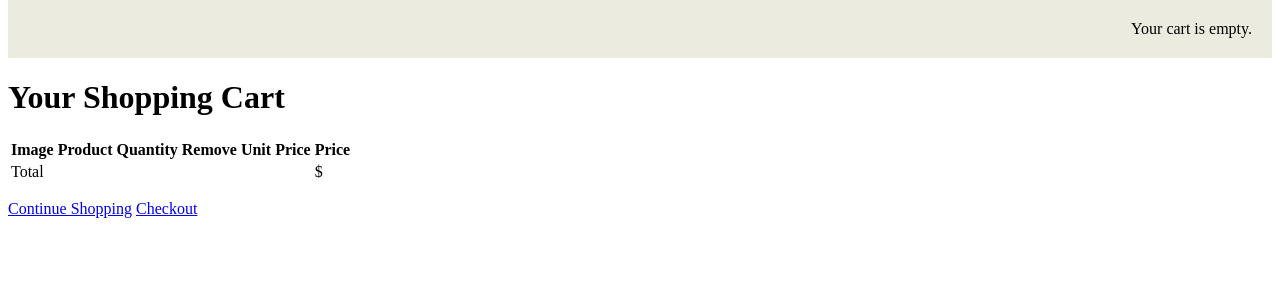
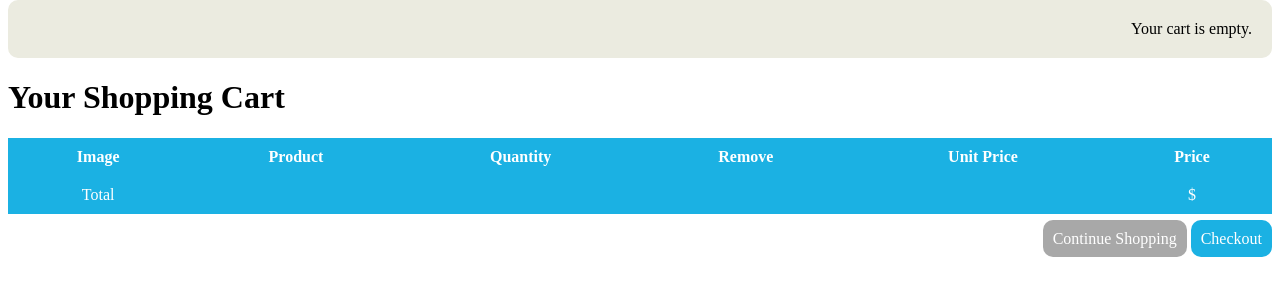
Before and after one commit to IllusionistAR/quick-shop, a Django app: template shop/templates/cart/detail.html in a window 1280 px wide. Shown: the part 58-358 px from the top of the page. Run offline with Django 3.2, Linux system fonts and the light colour scheme; the template is opened without the code that fills it, so the values that code supplies are empty.

Commit message:
more work on prototype styling

```diff
--- a/shop/static/css/base.css
+++ b/shop/static/css/base.css
@@ -7,12 +7,14 @@
   padding: 1.25em;
   right: auto;
   text-align: right;
+  border-radius: 10px;
 }
 
 #sidebar {
   float: left;
   min-height: 100%;
   padding: 10px;
+  text-decoration: none;
 }
 
 #sidebar li {
@@ -26,8 +28,19 @@
   padding: 0;
 }
 
-.selected {
-  background-color: lightblue;
+#sidebar a {
+  color: #1BB1E3;
+  text-decoration: none;
+}
+
+#sidebar .selected a {
+  color: white;
+  margin: 0px;
+}
+
+#sidebar .selected {
+  border-radius: 10px;
+  background: #1BB1E3;
 }
 
 .product-list {
@@ -38,12 +51,84 @@
 
 .item {
   float: left;
-  width: 250px;
+  width: 300px;
   margin: 10px;
   text-align: center;
 }
 
 .item img {
-  width: 250px;
-  height: 400px;
+  max-width: 300px;
+  height: auto;
 }
+
+#content a {
+  color: #1BB1E3;
+  text-decoration: none;
+}
+
+.product-detail img {
+  float: left;
+  padding: 25px;
+  max-width: 300px;
+  height: auto;
+}
+
+.product-detail h1 {
+  padding-top: 25px;
+}
+
+.product-detail input[type="submit"] {
+  color: white;
+  background-color: #1BB1E3;
+  border-radius: 5px;
+  text-decoration: none;
+  border: none;
+  display: inline-block;
+  padding: 5px;
+}
+
+.cart {
+  width: 100%;
+  height: auto;
+  text-align: center;
+  border-spacing: 0;
+}
+
+.cart th {
+  padding: 10px;
+  background-color: #1BB1E3;
+  color: white;
+}
+
+.cart img {
+  max-width: 150px;
+  height: auto;
+}
+
+.cart tbody {
+  background-color: #ebebe0;
+}
+
+.total td {
+  background-color: #1BB1E3;
+  color: white;
+  padding: 10px;
+}
+
+.text-right {
+  text-align: right;
+}
+
+.button-light {
+  background-color: #A8A8A8;
+  color: white !important;
+  padding: 10px;
+  border-radius: 10px;
+}
+
+.button {
+  background-color: #1BB1E3;
+  color: white !important;
+  padding: 10px;
+  border-radius: 10px;
+}
--- a/shop/templates/cart/detail.html
+++ b/shop/templates/cart/detail.html
@@ -50,7 +50,7 @@
     </tbody>
   </table>
   <p class="text-right">
-    <a href="{% url "shop:product_list" %}" class="button light">Continue Shopping</a>
+    <a href="{% url "shop:product_list" %}" class="button-light">Continue Shopping</a>
     <a href="{% url "orders:order_create" %}" class="button">Checkout</a>
   </p>
 {% endblock %}
--- a/shop/templates/shop/base.html
+++ b/shop/templates/shop/base.html
@@ -12,7 +12,7 @@
     <a href="/" class="logo">My Shop</a>
   </div>
   <div id="subheader">
-    <div class="cart">
+    <div class="cart-subheader">
       {% with total_items=cart|length %}
         {% if cart|length > 0 %}
           Your cart:
```
